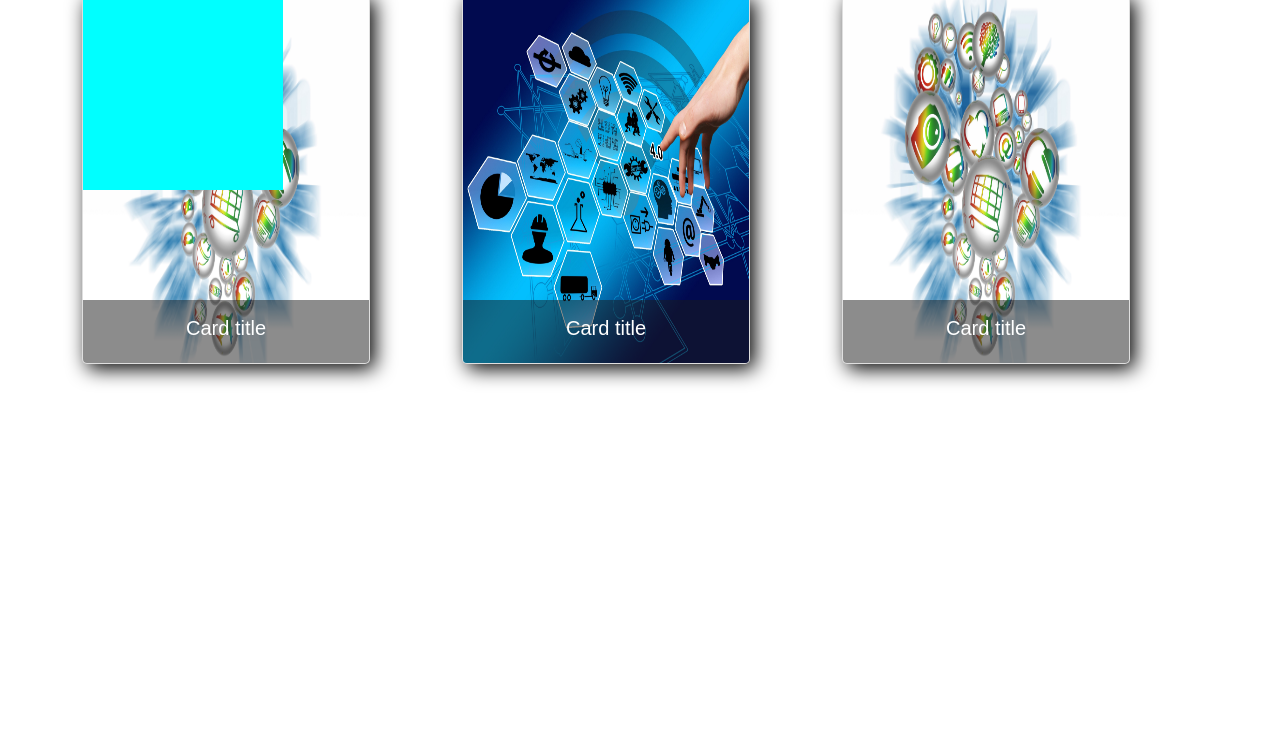
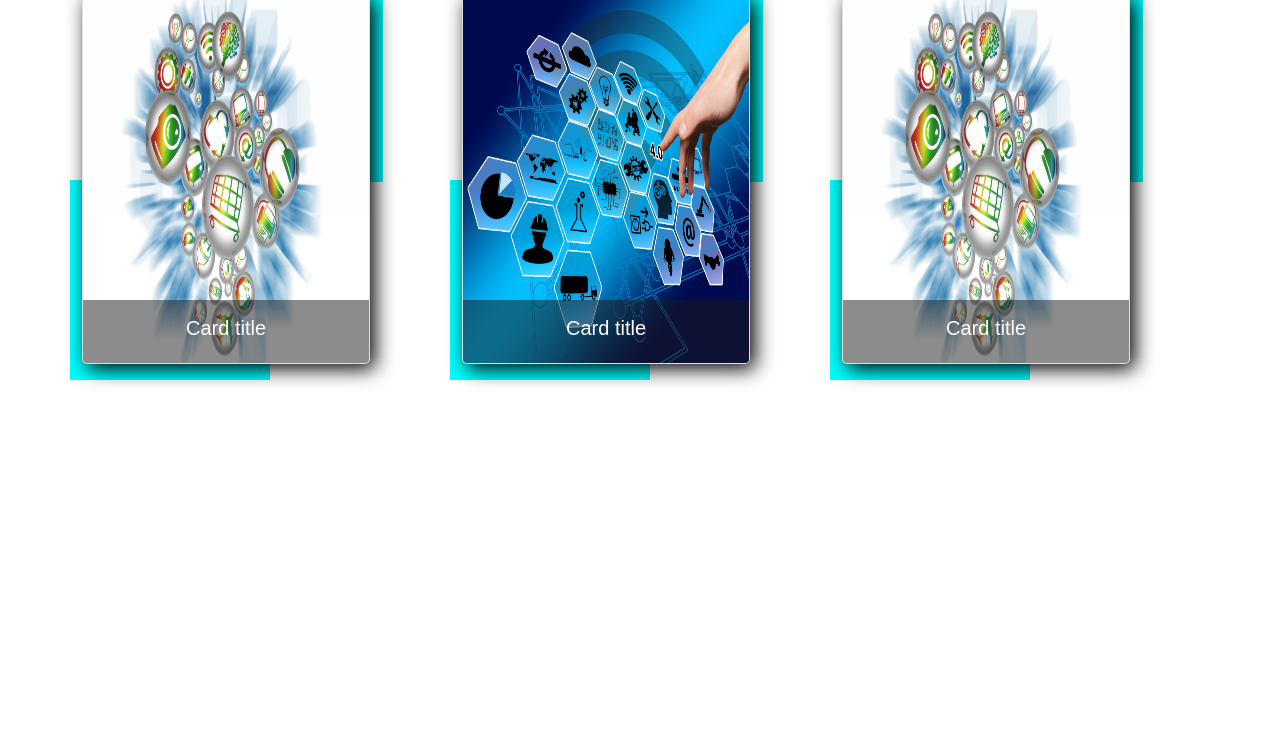
Before and after one commit to LiviIn/UI_DEMO_WORKS, a plain HTML site: page index.html in a window 1280 px wide. Shown: the part 62-800 px from the top of the page. Drawn offline with nearby package versions, Linux system fonts and the light colour scheme.

Commit message:
overlay in card back

```diff
--- a/css/style.css
+++ b/css/style.css
@@ -13,6 +13,7 @@ body{
     box-shadow: 5px 5px 20px black;
     overflow: hidden;
     border-radius: 5px;
+
 }
 
 #card_section .card img{
@@ -31,9 +32,6 @@ body{
     opacity: 0;
 }
 
-#card_section .card:hover{
-    cursor: pointer;
-}
 
 #card_section .card:hover .card-body{
     top: 235px;
@@ -48,11 +46,26 @@ body{
 #card_section .card:hover img{
     transform: scale(1.1);
 }
+#card_section .card_overlay{
+        position: relative;
+}
 
-#card_section .square{
+#card_section .card_overlay .overlay{
     width: 200px;
     height: 200px;
     position: absolute;
     background-color: aqua;
-    top: -5px;
+    top: 186px;
+    left: 0px;
+    z-index: -1;
 }
+
+#card_section .card_overlay .overlay_2{
+    width: 200px;
+    height: 200px;
+    position: absolute;
+    background-color: aqua;
+    top: -12px;
+    left: 113px;
+    z-index: -1;
+}
--- a/index.html
+++ b/index.html
@@ -17,34 +17,41 @@
     <section id="card_section">
         <div class="container" >
             <div class="row">
-                <div class="col-xs-12 col-sm-6 col-lg-4">
+                <div class="card_overlay col-xs-12 col-sm-6 col-lg-4">
                     <div class="card text-center" style="width: 18rem;">
                         <img src="./accets/images/iot.jpg" style="height: 23rem;" class="card-img-top" alt="...">
                         <div class="card-body">
                           <h5 class="card-title">Card title</h5>
                           <p class="card-text">Some quick example text to build on the card title and make up the bulk of the card's content.</p>
                         </div>
-                        <div class="square"></div>
+
                     </div>
-
+                    <div class="overlay"></div>
+                    <div class="overlay_2"></div>
                 </div>
-                <div class="col-xs-12 col-sm-6 col-lg-4">
+                <div class="card_overlay col-xs-12 col-sm-6 col-lg-4">
                       <div class="card text-center" style="width: 18rem; ">
                         <img src="./accets/images/thimgs.jpg" style="height: 23rem;" class="card-img-top" alt="...">
                         <div class="card-body">
                           <h5 class="card-title">Card title</h5>
                           <p class="card-text">Some quick example text to build on the card title and make up the bulk of the card's content.</p>
                         </div>
+
                       </div>
+                      <div class="overlay"></div>
+                      <div class="overlay_2"></div>
                 </div>
-                <div class="col-xs-12 col-sm-6 col-lg-4">
+                <div class="card_overlay col-xs-12 col-sm-6 col-lg-4">
                     <div class="card text-center" style="width: 18rem;">
                         <img src="./accets/images/iot.jpg" style="height: 23rem;" class="card-img-top" alt="...">
                         <div class="card-body">
                           <h5 class="card-title">Card title</h5>
                           <p class="card-text">Some quick example text to build on the card title and make up the bulk of the card's content.</p>
                         </div>
+
                       </div>
+                      <div class="overlay"></div>
+                      <div class="overlay_2"></div>
                 </div>
             </div>
         </div>
```
